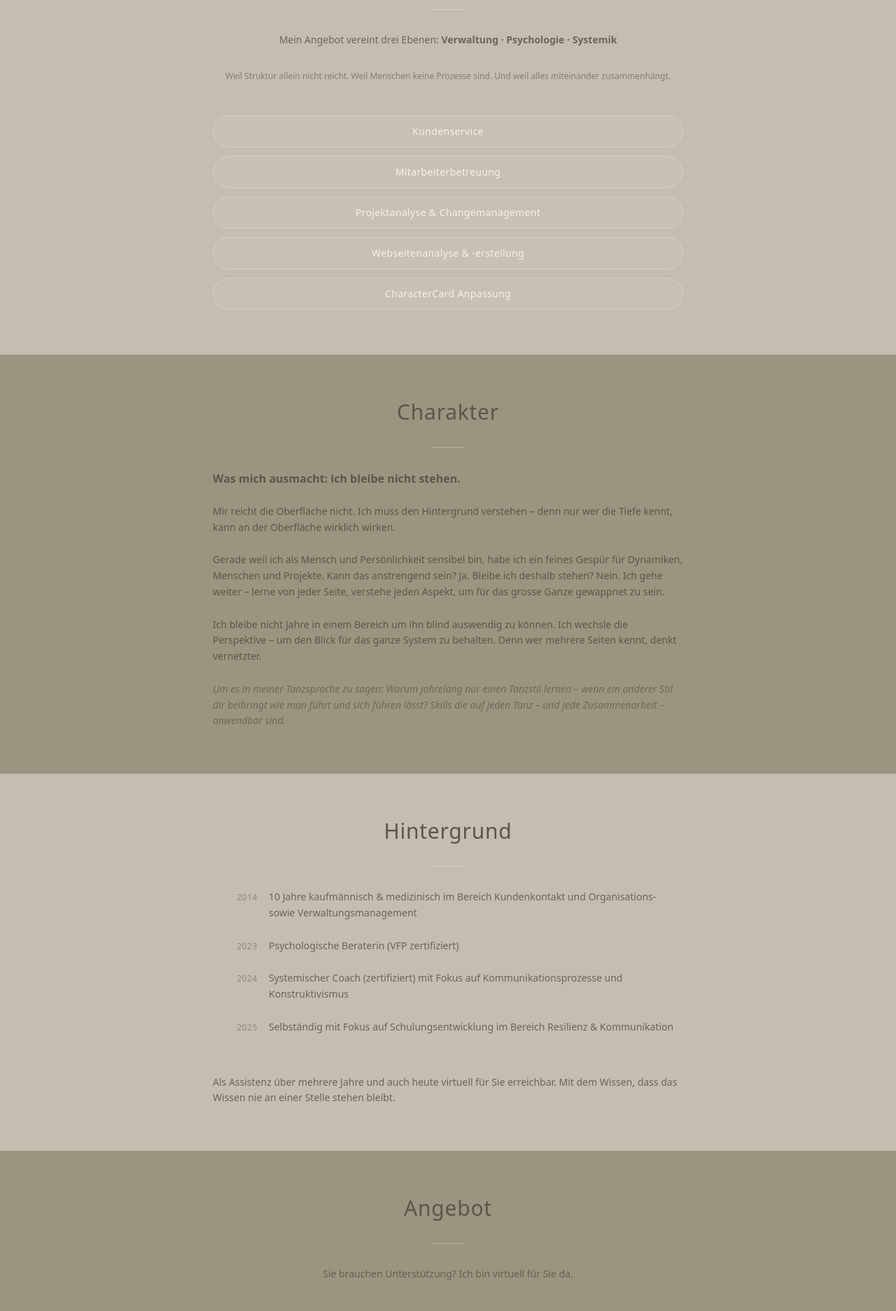
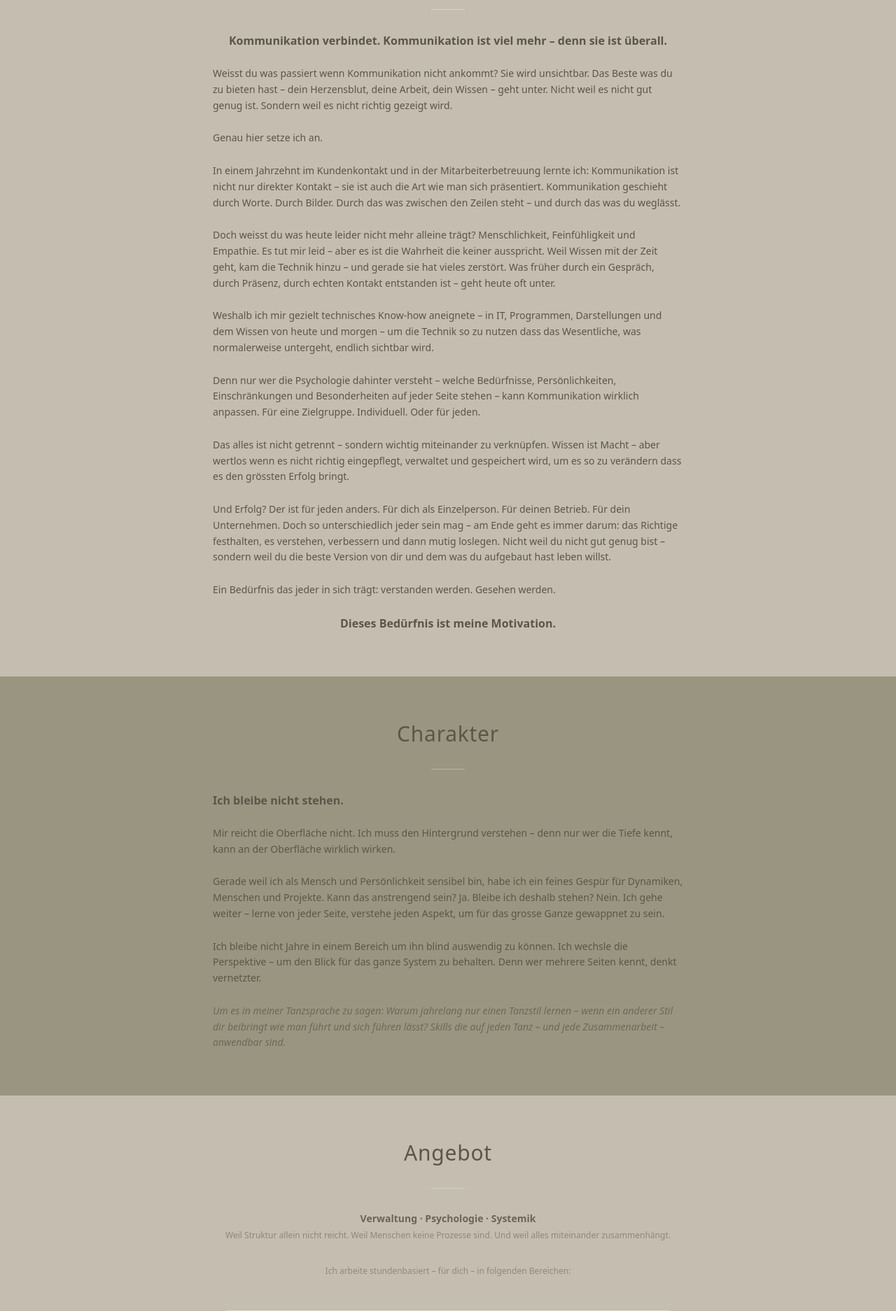
Before and after one commit to StefaniaMaDolak/stefania-dolak-charactercard, a Next.js app: page / in a window 1280 px wide. Shown: the part 880-2754 px from the top of the page at 70% size. Built offline with nearby package versions, Linux system fonts and the light colour scheme.

Commit message:
NEUE STRUKTUR: Profil oben, aufklappende Angebots-Buttons, Specials leer, Hintergrund entfernt

```diff
--- a/src/app/page.tsx
+++ b/src/app/page.tsx
@@ -5,6 +5,7 @@ import { useCCQConfig } from "../components/CCQConfigLoader";
 
 export default function Home() {
   const [isFlipped, setIsFlipped] = useState(false);
+  const [openOffer, setOpenOffer] = useState<string | null>(null);
   const { config, loading } = useCCQConfig();
 
   if (loading || !config) {
@@ -23,7 +24,7 @@ export default function Home() {
         url: typeof window !== "undefined" ? window.location.href : "https://stefania-dolak-charactercard.vercel.app",
       });
     } catch {
-      // Nutzer hat abgebrochen — kein Fehler anzeigen
+      // Nutzer hat abgebrochen
     }
   };
 
@@ -31,13 +32,49 @@ export default function Home() {
     document.getElementById(id)?.scrollIntoView({ behavior: "smooth" });
   };
 
+  const toggleOffer = (id: string) => {
+    setOpenOffer(openOffer === id ? null : id);
+  };
+
+  const angebote = [
+    {
+      id: "kundenservice",
+      title: "Kundenservice",
+      kurz: "Direkter Kontakt, professionell und persönlich.",
+      lang: "Ich übernehme für dich die Kommunikation mit deinen Kunden — per E-Mail, Telefon oder Chat. Schnell, zuverlässig und mit dem Gespür, das zwischen den Zeilen liest. Ob Anfragen, Beschwerden oder Follow-ups: Deine Kunden fühlen sich verstanden und gut betreut.",
+    },
+    {
+      id: "mitarbeiter",
+      title: "Mitarbeiterbetreuung",
+      kurz: "Interne Kommunikation, die verbindet statt belastet.",
+      lang: "Onboarding, Updates, Konflikte oder einfach nur jemand, der für das Team da ist — ich unterstütze dich bei der internen Kommunikation. Mit psychologischem Feingefühl und organisatorischer Klarheit, damit dein Team gut zusammenarbeitet.",
+    },
+    {
+      id: "projekt",
+      title: "Projektanalyse & Changemanagement",
+      kurz: "Struktur schaffen, wo Chaos war.",
+      lang: "Du hast ein Projekt, das nicht vorankommt? Oder einen Wandel, den niemand versteht? Ich analysiere die Lage, identifiziere Stolpersteine und entwickele einen klaren Plan — zusammen mit dir und deinem Team, damit der Change wirklich ankommt.",
+    },
+    {
+      id: "webseite",
+      title: "Webseitenanalyse & -erstellung",
+      kurz: "Online sichtbar — und zwar richtig.",
+      lang: "Deine Webseite ist deine digitale Visitenkarte. Ich analysiere, was funktioniert und was nicht — und wenn nötig, baue ich sie mit dir neu auf. Technisch fundiert, ästhetisch ansprechend und vor allem: so, dass deine Besucher verstehen, wer du bist.",
+    },
+    {
+      id: "ccq",
+      title: "CharacterCard Anpassung",
+      kurz: "Deine digitale Visitenkarte, einzigartig wie du.",
+      lang: "Eine CharacterCard ist mehr als eine Webseite — sie ist dein digitales Ich. Ich passe Layout, Texte, Farben und Inhalte so an, dass sie wirklich zu dir passen. Mit allem, was dazugehört: QR-Code, Kontaktfunktion, Share-Sheet und dem gewissen Etwas, das dich unverwechselbar macht.",
+    },
+  ];
+
   return (
     <main
       className="min-h-screen text-[var(--ccq-dark)] font-sans"
       style={{ backgroundColor: "var(--ccq-primary)" }}
     >
       {/* === BEREICH 1: FLIP-CARD VISITENKARTE === */}
-      {/* ANPASSEN: Bilder in public/ und ccq-config.json aktualisieren */}
       <section className="py-12 px-6 flex flex-col items-center">
         <div
           className="relative cursor-pointer"
@@ -53,7 +90,6 @@ export default function Home() {
               aspectRatio: "16/9",
             }}
           >
-            {/* VORDERSEITE */}
             <div
               className="absolute inset-0 rounded-2xl overflow-hidden shadow-2xl"
               style={{ backfaceVisibility: "hidden", WebkitBackfaceVisibility: "hidden" }}
@@ -64,8 +100,6 @@ export default function Home() {
                 className="w-full h-full object-cover"
               />
             </div>
-
-            {/* RÜCKSEITE */}
             <div
               className="absolute inset-0 rounded-2xl overflow-hidden shadow-2xl"
               style={{
@@ -93,8 +127,8 @@ export default function Home() {
           {[
             ...(config.bereiche.profil ? [{ label: "Profil", id: "profil" }] : []),
             ...(config.bereiche.charakter ? [{ label: "Charakter", id: "charakter" }] : []),
-            ...(config.bereiche.hintergrund ? [{ label: "Hintergrund", id: "hintergrund" }] : []),
             ...(config.bereiche.angebot ? [{ label: "Angebot", id: "angebot" }] : []),
+            ...(config.bereiche.specials ? [{ label: "Specials", id: "specials" }] : []),
             ...(config.bereiche.kontakt ? [{ label: "Kontakt", id: "kontakt" }] : []),
           ].map((item) => (
             <button
@@ -111,36 +145,41 @@ export default function Home() {
         </div>
       </section>
 
-      {/* === BEREICH 3: PROFIL (Leistungen) === */}
-      {/* ANPASSEN: Leistungen in ccq-config.json unter "leistungen" eintragen */}
+      {/* === BEREICH 3: PROFIL (Kommunikations-Text) === */}
       {config.bereiche.profil && (
         <section id="profil" className="py-16 px-6">
           <div className="max-w-2xl mx-auto text-center space-y-8">
             <h2 className="text-3xl font-light tracking-wide">Profil</h2>
             <div className="w-12 h-px bg-white/30 mx-auto" />
-            <p className="text-sm leading-relaxed opacity-85">
-              Mein Angebot vereint drei Ebenen:{" "}
-              <span className="font-bold">{config.claim}</span>
-            </p>
-            <p className="text-xs opacity-60">{config.subclaim}</p>
 
-            <div className="space-y-3 pt-4">
-              {config.leistungen.map((item) => (
-                <div
-                  key={item}
-                  className="py-3 px-6 rounded-full border border-white/20 bg-white/5 text-sm tracking-wide"
-                  style={{ color: "var(--ccq-light)" }}
-                >
-                  {item}
-                </div>
-              ))}
+            <div className="text-left space-y-6 text-sm leading-relaxed">
+              <p className="font-bold text-base text-center">Kommunikation verbindet. Kommunikation ist viel mehr – denn sie ist überall.</p>
+
+              <p>Weisst du was passiert wenn Kommunikation nicht ankommt? Sie wird unsichtbar. Das Beste was du zu bieten hast – dein Herzensblut, deine Arbeit, dein Wissen – geht unter. Nicht weil es nicht gut genug ist. Sondern weil es nicht richtig gezeigt wird.</p>
+
+              <p>Genau hier setze ich an.</p>
+
+              <p>In einem Jahrzehnt im Kundenkontakt und in der Mitarbeiterbetreuung lernte ich: Kommunikation ist nicht nur direkter Kontakt – sie ist auch die Art wie man sich präsentiert. Kommunikation geschieht durch Worte. Durch Bilder. Durch das was zwischen den Zeilen steht – und durch das was du weglässt.</p>
+
+              <p>Doch weisst du was heute leider nicht mehr alleine trägt? Menschlichkeit, Feinfühligkeit und Empathie. Es tut mir leid – aber es ist die Wahrheit die keiner ausspricht. Weil Wissen mit der Zeit geht, kam die Technik hinzu – und gerade sie hat vieles zerstört. Was früher durch ein Gespräch, durch Präsenz, durch echten Kontakt entstanden ist – geht heute oft unter.</p>
+
+              <p>Weshalb ich mir gezielt technisches Know-how aneignete – in IT, Programmen, Darstellungen und dem Wissen von heute und morgen – um die Technik so zu nutzen dass das Wesentliche, was normalerweise untergeht, endlich sichtbar wird.</p>
+
+              <p>Denn nur wer die Psychologie dahinter versteht – welche Bedürfnisse, Persönlichkeiten, Einschränkungen und Besonderheiten auf jeder Seite stehen – kann Kommunikation wirklich anpassen. Für eine Zielgruppe. Individuell. Oder für jeden.</p>
+
+              <p>Das alles ist nicht getrennt – sondern wichtig miteinander zu verknüpfen. Wissen ist Macht – aber wertlos wenn es nicht richtig eingepflegt, verwaltet und gespeichert wird, um es so zu verändern dass es den grössten Erfolg bringt.</p>
+
+              <p>Und Erfolg? Der ist für jeden anders. Für dich als Einzelperson. Für deinen Betrieb. Für dein Unternehmen. Doch so unterschiedlich jeder sein mag – am Ende geht es immer darum: das Richtige festhalten, es verstehen, verbessern und dann mutig loslegen. Nicht weil du nicht gut genug bist – sondern weil du die beste Version von dir und dem was du aufgebaut hast leben willst.</p>
+
+              <p>Ein Bedürfnis das jeder in sich trägt: verstanden werden. Gesehen werden.</p>
+
+              <p className="font-bold text-base text-center">Dieses Bedürfnis ist meine Motivation.</p>
             </div>
           </div>
         </section>
       )}
 
       {/* === BEREICH 4: CHARAKTER === */}
-      {/* ANPASSEN: Text in ccq-config.json unter "charakter" eintragen. Optional ausblendbar */}
       {config.bereiche.charakter && (
         <section
           id="charakter"
@@ -152,7 +191,7 @@ export default function Home() {
             <div className="w-12 h-px bg-white/30 mx-auto" />
 
             <div className="text-left space-y-6 text-sm leading-relaxed">
-              <p className="font-bold text-base">Was mich ausmacht: ich bleibe nicht stehen.</p>
+              <p className="font-bold text-base">Ich bleibe nicht stehen.</p>
 
               <p>Mir reicht die Oberfläche nicht. Ich muss den Hintergrund verstehen – denn nur wer die Tiefe kennt, kann an der Oberfläche wirklich wirken.</p>
 
@@ -166,49 +205,65 @@ export default function Home() {
         </section>
       )}
 
-      {/* === BEREICH 5: HINTERGRUND (Vita) === */}
-      {/* ANPASSEN: Zeitstrahl in ccq-config.json unter "vita" eintragen. Optional */}
-      {config.bereiche.hintergrund && (
-        <section id="hintergrund" className="py-16 px-6">
+      {/* === BEREICH 5: ANGEBOT (Aufklappende Buttons) === */}
+      {config.bereiche.angebot && (
+        <section id="angebot" className="py-16 px-6">
           <div className="max-w-2xl mx-auto text-center space-y-8">
-            <h2 className="text-3xl font-light tracking-wide">Hintergrund</h2>
+            <h2 className="text-3xl font-light tracking-wide">Angebot</h2>
             <div className="w-12 h-px bg-white/30 mx-auto" />
 
-            <div className="space-y-6 text-left">
+            <p className="text-sm leading-relaxed opacity-85">
+              <span className="font-bold">{config.claim}</span>
+              <br />
+              <span className="text-xs opacity-60">{config.subclaim}</span>
+            </p>
+
+            <p className="text-xs opacity-50">Ich arbeite stundenbasiert – für dich – in folgenden Bereichen:</p>
+
+            <div className="space-y-3 pt-4 text-left">
+              {angebote.map((angebot) => (
+                <div key={angebot.id}>
+                  <button
+                    onClick={() => toggleOffer(angebot.id)}
+                    className="w-full py-3.5 px-6 rounded-full border border-white/40 bg-white/5 backdrop-blur-sm
+                               text-white text-sm tracking-wide text-center
+                               hover:bg-white/15 hover:border-white/60 transition-all duration-300 flex items-center justify-between"
+                    style={{ color: "var(--ccq-light)" }}
+                  >
+                    <span>{angebot.title}</span>
+                    <span className="text-xs opacity-50">{openOffer === angebot.id ? "▲" : "▼"}</span>
+                  </button>
+
+                  <div
+                    className={`overflow-hidden transition-all duration-500 ${
+                      openOffer === angebot.id ? "max-h-96 opacity-100 mt-3" : "max-h-0 opacity-0"
+                    }`}
+                  >
+                    <div className="bg-white/10 backdrop-blur-sm rounded-xl p-6 border border-white/20 text-sm leading-relaxed">
+                      <p className="font-bold mb-2">{angebot.kurz}</p>
+                      <p className="opacity-85">{angebot.lang}</p>
+                    </div>
+                  </div>
+                </div>
+              ))}
+            </div>
+
+            {/* VITA */}
+            <div className="pt-8 space-y-6 text-left">
+              <p className="text-xs opacity-50 tracking-wider uppercase">Mein Hintergrund</p>
               {config.vita.map((item) => (
                 <div key={item.year} className="flex gap-4">
                   <div className="w-16 text-right text-xs opacity-50 pt-1 tracking-wider">{item.year}</div>
                   <div className="flex-1 text-sm opacity-85 leading-relaxed">{item.text}</div>
                 </div>
               ))}
-            </div>
-
-            <div className="pt-6 space-y-4 text-left">
-              <p className="text-sm leading-relaxed opacity-85">
+              <p className="text-sm leading-relaxed opacity-85 pt-4">
                 Als Assistenz über mehrere Jahre und auch heute virtuell für Sie erreichbar. Mit dem Wissen, dass das Wissen nie an einer Stelle stehen bleibt.
               </p>
             </div>
-          </div>
-        </section>
-      )}
 
-      {/* === BEREICH 6: ANGEBOT (CTA) === */}
-      {/* ANPASSEN: E-Mail in ccq-config.json unter "meta.email" eintragen */}
-      {config.bereiche.angebot && (
-        <section
-          id="angebot"
-          className="py-16 px-6"
-          style={{ backgroundColor: "var(--ccq-secondary)" }}
-        >
-          <div className="max-w-2xl mx-auto text-center space-y-8">
-            <h2 className="text-3xl font-light tracking-wide">Angebot</h2>
-            <div className="w-12 h-px bg-white/30 mx-auto" />
-
-            <p className="text-sm leading-relaxed opacity-85">
-              Sie brauchen Unterstützung? Ich bin virtuell für Sie da.
-            </p>
-
-            <div className="pt-4 space-y-3">
+            {/* CTA */}
+            <div className="pt-8">
               <a
                 href={`mailto:${config.meta.email}?subject=Termin%20vereinbaren`}
                 className="inline-block w-full py-3.5 px-6 rounded-full border border-white/40 bg-white/5
@@ -223,8 +278,30 @@ export default function Home() {
         </section>
       )}
 
+      {/* === BEREICH 6: SPECIALS (Leer für PDFs) === */}
+      {config.bereiche.specials && (
+        <section
+          id="specials"
+          className="py-16 px-6"
+          style={{ backgroundColor: "var(--ccq-secondary)" }}
+        >
+          <div className="max-w-2xl mx-auto text-center space-y-8">
+            <h2 className="text-3xl font-light tracking-wide">Specials</h2>
+            <div className="w-12 h-px bg-white/30 mx-auto" />
+
+            <p className="text-sm opacity-60">Hier erscheinen bald Downloads, Checklisten und Extras für dich.</p>
+
+            <div className="py-8">
+              <div className="inline-block p-8 rounded-xl border-2 border-dashed border-white/20 bg-white/5">
+                <span className="text-4xl opacity-30">📥</span>
+                <p className="mt-4 text-sm opacity-50">Demnächst verfügbar</p>
+              </div>
+            </div>
+          </div>
+        </section>
+      )}
+
       {/* === BEREICH 7: KONTAKT === */}
-      {/* Immer gleich — nur QR-Code und Meta-Daten wechseln */}
       {config.bereiche.kontakt && (
         <section id="kontakt" className="py-16 px-6">
           <div className="max-w-2xl mx-auto text-center space-y-6">
@@ -266,40 +343,7 @@ export default function Home() {
         </section>
       )}
 
-      {/* === BEREICH 8: SPECIALS (Meine Überzeugung) === */}
-      {/* ANPASSEN: Text in ccq-config.json unter "specials" eintragen. Optional ausblendbar */}
-      {config.bereiche.specials && (
-        <section
-          className="py-16 px-6"
-          style={{ backgroundColor: "var(--ccq-secondary)" }}
-        >
-          <div className="max-w-2xl mx-auto text-center space-y-8">
-            <h2 className="text-3xl font-light tracking-wide">Meine Überzeugung</h2>
-            <div className="w-12 h-px bg-white/30 mx-auto" />
-
-            <div className="text-left space-y-6 text-sm leading-relaxed">
-              <p>Kommunikation verbindet. Kommunikation ist viel mehr – denn sie ist überall.</p>
-
-              <p>In einem Jahrzehnt im Kundenkontakt und in der Mitarbeiterbetreuung lernte ich: Kommunikation ist nicht nur direkter Kontakt – sie ist auch die Art wie man sich präsentiert. Kommunikation geschieht auch durch Bilder – weshalb mich Mediendesign seit Jahren begleitet.</p>
-
-              <p>Gleichzeitig spielt Psychologie eine zentrale Rolle – denn nur wer versteht welche Bedürfnisse, Persönlichkeiten, Einschränkungen und Besonderheiten auf jeder Seite stehen, kann Kommunikation wirklich anpassen. Nur dieses tiefgehende Wissen macht Kommunikation wirklich erreichbar – für eine Zielgruppe, individuell oder für jeden.</p>
-
-              <p>Doch Menschlichkeit, Feinfühligkeit oder Empathie ist heute leider nicht alleine tragbar – es tut mir leid aber es ist die Wahrheit die keiner ausspricht. Weil Wissen mit der Zeit geht, kam die Technik hinzu – und gerade sie hat vieles zerstört. Weshalb ich mir gezielt technisches Know-how aneignete – in IT, Programmen, Darstellungen und dem Wissen von heute und morgen – um die Technik so zu nutzen dass das Wesentliche, was normalerweise untergeht, endlich sichtbar wird.</p>
-
-              <p>Das alles ist nicht getrennt – sondern wichtig miteinander zu verknüpfen. Wissen ist Macht – aber wertlos wenn es nicht richtig eingepflegt, verwaltet und gespeichert wird, um es so zu verändern dass es den grössten Erfolg bringt.</p>
-
-              <p>Erfolg ist für jeden Menschen, jeden Betrieb, jedes Unternehmen etwas anderes. Doch so unterschiedlich jeder sein mag – am Ende geht es immer darum: das Richtige festhalten, es verstehen, verbessern und dann mutig loslegen. Nicht weil wir nicht gut genug sind – sondern weil wir die beste Version von uns und dem was wir aufgebaut haben leben wollen.</p>
-
-              <p>Ein Bedürfnis das jeder in sich trägt: verstanden werden. Gesehen werden.</p>
-
-              <p className="font-bold text-base text-center pt-2">Dieses Bedürfnis ist meine Motivation.</p>
-            </div>
-          </div>
-        </section>
-      )}
-
-      {/* === BEREICH 9: CCQ WERBUNG === */}
-      {/* Immer gleich — nie ändern */}
+      {/* === BEREICH 8: CCQ WERBUNG === */}
       <section className="py-10 px-6 border-t border-white/10">
         <div className="max-w-2xl mx-auto text-center space-y-2">
           <p className="text-[10px] tracking-[0.3em] uppercase opacity-40">CCQ / CHARACTERCARD</p>
@@ -307,7 +351,7 @@ export default function Home() {
         </div>
       </section>
 
-      {/* === BEREICH 10: FOOTER === */}
+      {/* === BEREICH 9: FOOTER === */}
       <footer className="py-6 px-4 text-center border-t border-white/10">
         <p className="text-[10px] tracking-wider opacity-30">© 2026 {config.meta.name}</p>
       </footer>
```
